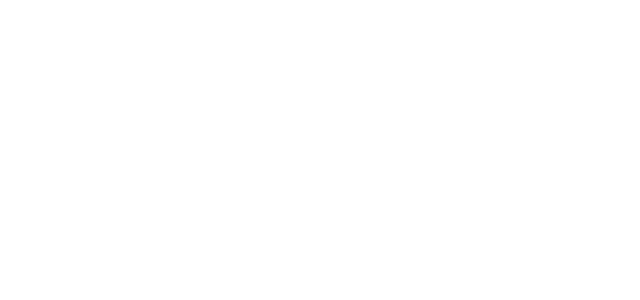
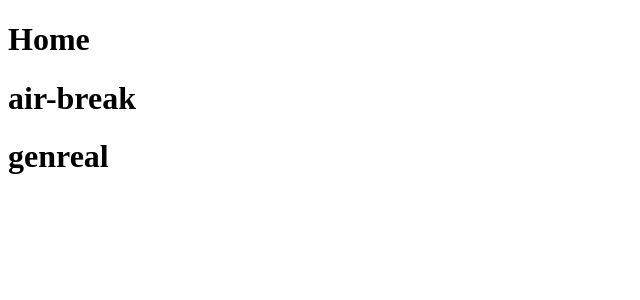
Before and after one commit to zhanybaev/Driver-Test, a React (Create React App) app: page / in a window 1280 px wide. Shown: the top 300 px of the page, without its empty margins (0-640 px from the left). Built offline with nearby package versions, Linux system fonts and the light colour scheme.

Commit message:
created routes

```diff
--- a/src/App.tsx
+++ b/src/App.tsx
@@ -1,8 +1,10 @@
 import React from 'react';
+import MainRoutes from './Routes';
 
 function App() {
   return (
     <div>
+      <MainRoutes/>
     </div>
   );
 }
--- /dev/null
+++ b/src/Routes.tsx
@@ -0,0 +1,14 @@
+import { Route, Routes } from 'react-router-dom';
+import HomePage from './pages/Home';
+import QuizPage from './pages/Quiz';
+
+const MainRoutes = ():JSX.Element => {
+    return (
+       <Routes>
+            <Route path='/' element={<HomePage/>}/>
+            <Route path='/quiz/:topic' element={<QuizPage/>} />
+       </Routes>
+    );
+};
+
+export default MainRoutes;
--- a/src/components/Home.tsx
+++ b/src/components/Home.tsx
@@ -1,9 +1,15 @@
 import React from 'react';
+import {data} from '../utils/data'
 
 const Home = ():JSX.Element => {
     return (
         <div>
-
+            <h1>Home</h1>
+            {
+                data.map(item=>(
+                    <h1>{item.topic}</h1>
+                ))
+            }
         </div>
     );
 };
--- /dev/null
+++ b/src/components/Quiz.tsx
@@ -0,0 +1,17 @@
+import React from 'react';
+import { useParams } from 'react-router-dom';
+import { data } from '../utils/data';
+
+const Quiz = ():JSX.Element => {
+    const {topic} = useParams()
+    const quiz = data.find(item=>item.topic===topic)
+    console.log(quiz);
+
+    return (
+        <div>
+            <h1>Quiz</h1>
+        </div>
+    );
+};
+
+export default Quiz;
--- a/src/index.tsx
+++ b/src/index.tsx
@@ -1,10 +1,13 @@
 import React from 'react';
 import ReactDOM from 'react-dom/client';
+import { BrowserRouter } from 'react-router-dom';
 import App from './App';
 
 const root = ReactDOM.createRoot(
   document.getElementById('root') as HTMLElement
 );
 root.render(
-  <App />
+  <BrowserRouter>
+    <App />
+  </BrowserRouter>
 );
--- /dev/null
+++ b/src/pages/Home.tsx
@@ -0,0 +1,12 @@
+import React from 'react';
+import Home from '../components/Home';
+
+const HomePage = ():JSX.Element => {
+    return (
+        <div>
+            <Home/>
+        </div>
+    );
+};
+
+export default HomePage;
--- /dev/null
+++ b/src/pages/Quiz.tsx
@@ -0,0 +1,12 @@
+import React from 'react';
+import Quiz from '../components/Quiz';
+
+const QuizPage = ():JSX.Element => {
+    return (
+        <div>
+            <Quiz/>
+        </div>
+    );
+};
+
+export default QuizPage;
--- /dev/null
+++ b/src/utils/data.ts
@@ -0,0 +1,38 @@
+export let data = [
+    {
+        topic: 'air-break',
+        quiz:[
+            {
+                question:'Hi?',
+                answers:[
+                    {
+                        option:'good',
+                        isCorrect: true
+                    },
+                    {
+                        option:'bad',
+                        isCorrect: false
+                    }
+                ]
+            }
+        ]
+    },
+    {
+        topic: 'genreal',
+        quiz:[
+            {
+                question:'Hi?',
+                answers:[
+                    {
+                        option:'good',
+                        isCorrect: true
+                    },
+                    {
+                        option:'bad',
+                        isCorrect: false
+                    }
+                ]
+            }
+        ]
+    },
+]
```
